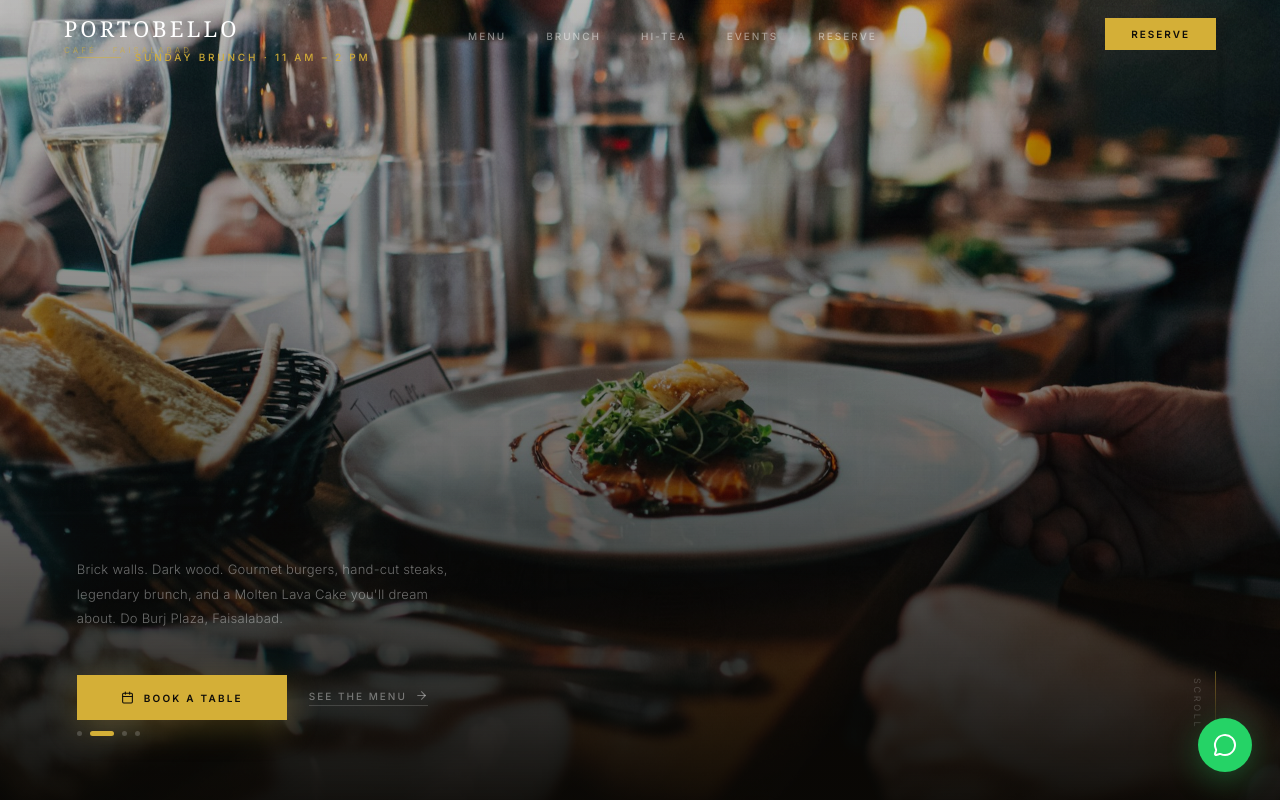
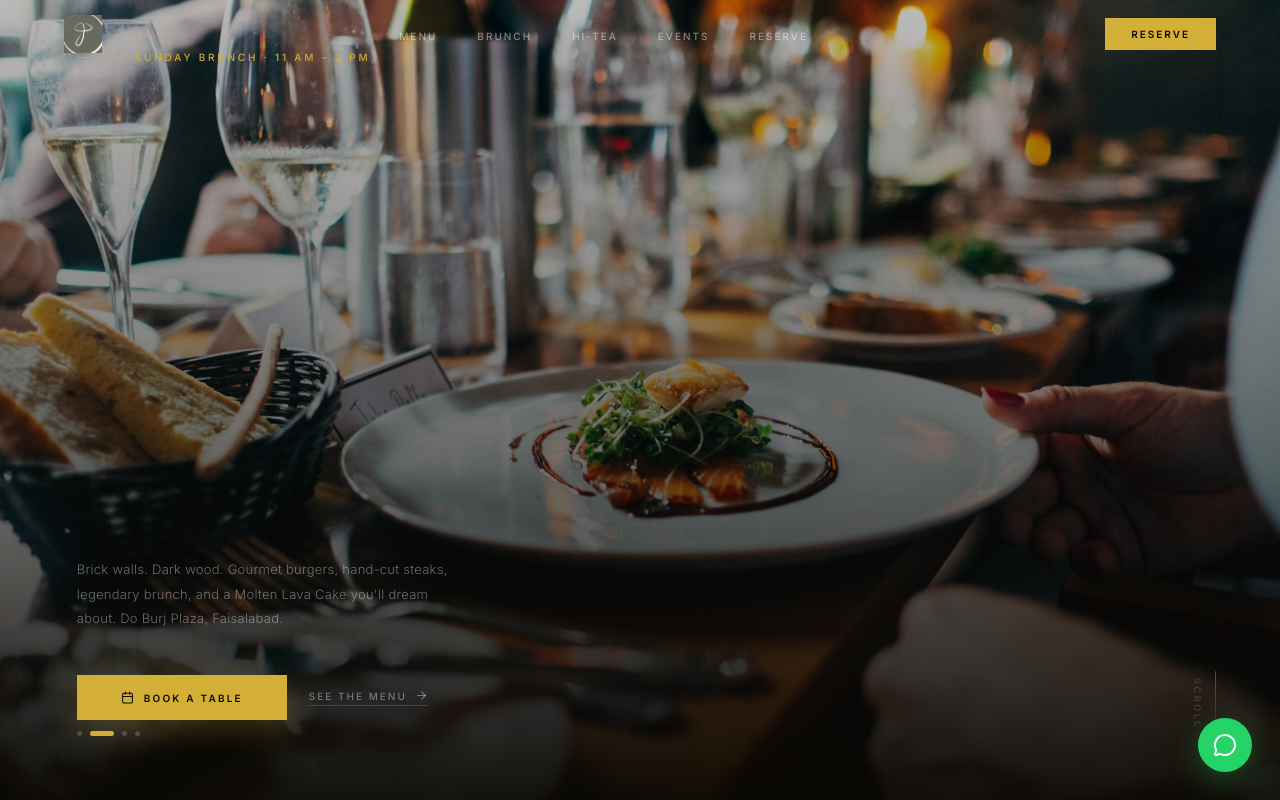
Before and after one commit to AbdullahHaidergencodix/portobello-cafe-faisalabad, a React (Vite) app: page / in a window 1280 px wide. Shown: the top 800 px of the page. Built offline with nearby package versions, Linux system fonts and the light colour scheme; a web font is replaced by a local one.

Commit message:
feat: real logo in nav

```diff
--- a/src/pages/Home.jsx
+++ b/src/pages/Home.jsx
@@ -114,11 +114,7 @@ function Nav({ scrolled, activeSection }) {
   return (
     <>
       <nav className={`nav${scrolled?' scrolled':''}`}>
-        <a href="#" onClick={e=>{e.preventDefault();window.scrollTo({top:0,behavior:'smooth'})}}
-          className="nav-logo" style={{textDecoration:'none',cursor:'pointer'}}>
-          PORTOBELLO
-          <span>Café · Faisalabad</span>
-        </a>
+        <a href="#" onClick={e=>{e.preventDefault();window.scrollTo({top:0,behavior:"smooth"})}} style={{textDecoration:"none",cursor:"pointer"}}><img src="/src/assets/images/logo.png" alt="Portobello" style={{height:"38px",width:"auto"}}/></a>
         <ul className="nav-links">
           {links.map(l=>(
             <li key={l.label}>
```
Also changed, not shown: src/assets/images/logo.png (added).
